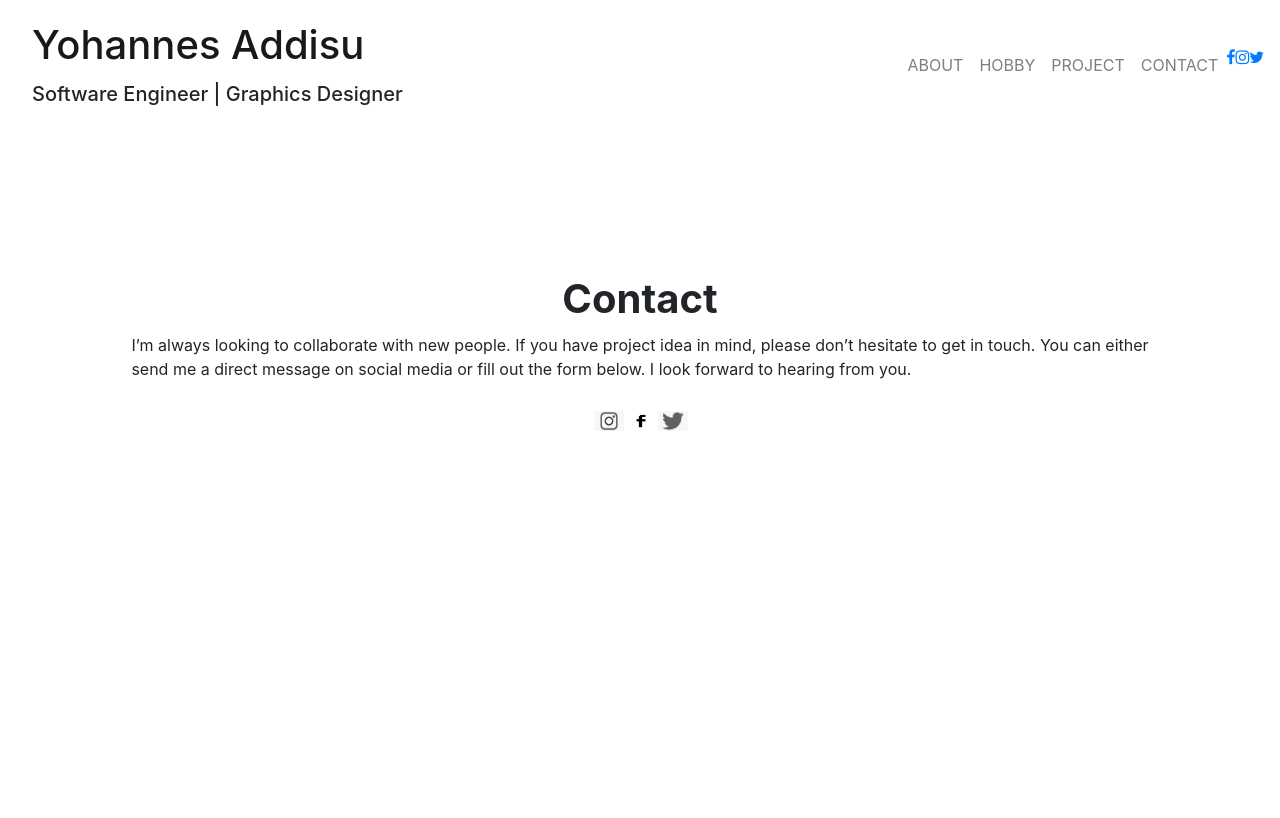
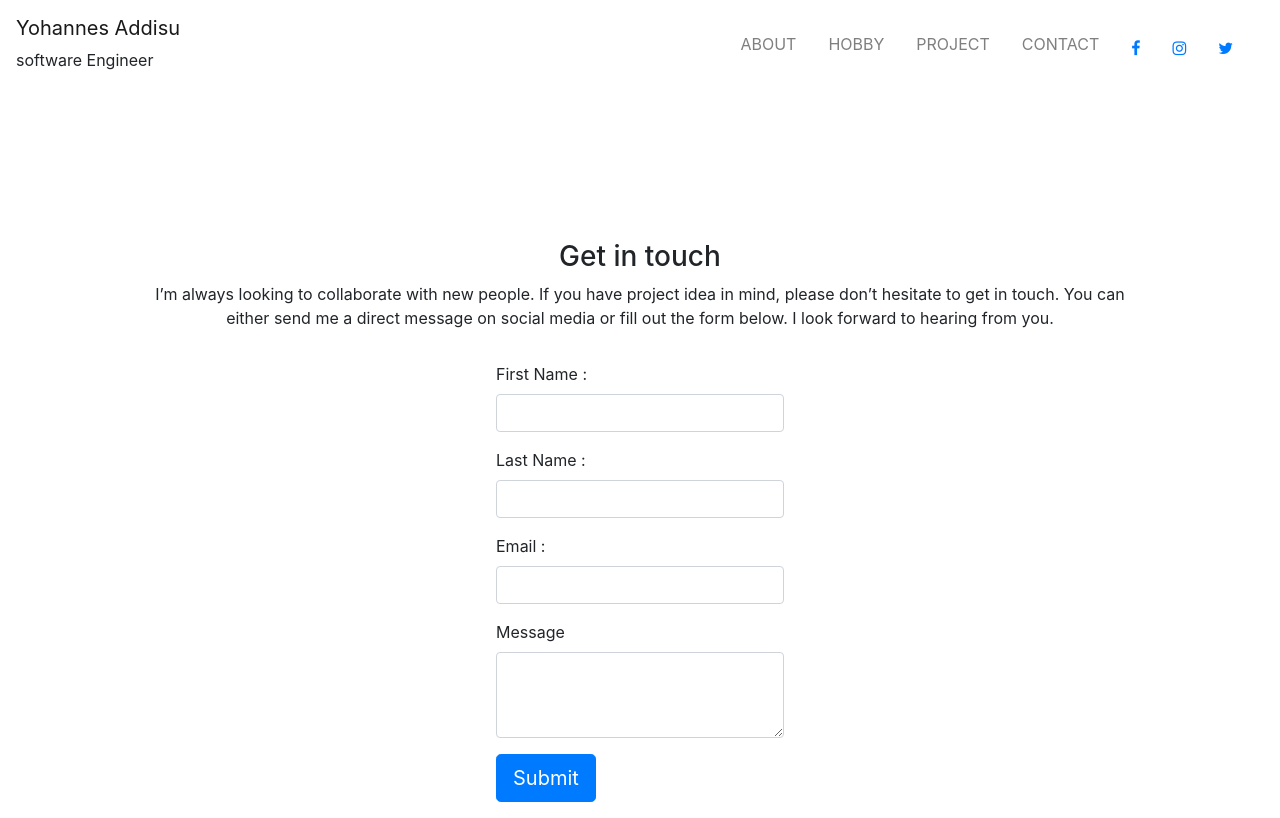
Before and after one commit to Yohannes1556/assignmen-VI, a plain HTML site: page contact.html in a window 1280 px wide. Drawn offline with nearby package versions, Linux system fonts and the light colour scheme.

Commit message:
form added to contact page

```diff
--- a/contact.html
+++ b/contact.html
@@ -11,83 +11,96 @@
 <body>
     <body>
 
-        <nav class="navbar navbar-expand-md navbar-light  sticky-top">
-            <ul class="navbar nav col-sm">
-           <li>
-            <a  class="navbar-brand" href="index.html"><h1>Yohannes Addisu</h1></a></li>
-            <li><h5>Software Engineer | Graphics Designer</h5></li>
-            <button class="navbar-toggler" type="button"  data-toggle="collapse" data-target="#colNav" aria-controls="navbarSupportedContent" aria-expanded="false" aria-label="Toggle navigation">
+        <nav class="navbar navbar-expand-md navbar-light">
+            <div>
+            <a  class="navbar-brand" href="index.html">Yohannes Addisu</a><br>
+            <p>software Engineer</p>
+          </div>
+            <button class="navbar-toggler" type="button" data-toggle="collapse" data-target="#colNav" aria-controls="navbarSupportedContent" aria-expanded="false" aria-label="Toggle navigation">
 
                 <span class="navbar-toggler-icon"></span>
 
            </button>
 
-        </ul>
 
 
 
-            <div class="collapse navbar-collapse" id="colNav">
-                <ul class="navbar-nav ml-auto">
+            <div class="collapse navbar-collapse col" id="colNav">
+
+            <ul class="navbar-nav ml-auto ">
 
                 <li class="nav-item">
-                                <a class="nav-link" href="about.html">ABOUT</a>
+                  <a class="nav-link px-3" href="about.html">ABOUT</a>
+                 </li>
+                 <li class="nav-item ">
+                    <a class="nav-link px-3" href="hobby.html">HOBBY</a>
+                  </li>
+
+
+                  <li class="nav-item">
+                        <a class="nav-link px-3" href="project.html">PROJECT</a>
                 </li>
                 <li class="nav-item">
-                             <a class="nav-link" href="hobby.html">HOBBY</a>
+                     <a class="nav-link px-3" href="contact.html">CONTACT</a>
                  </li>
-                         <li class="nav-item">
-                            <a class="nav-link" href="project.html">PROJECT</a>
-                        </li>
-                        <li class="nav-item">
-                            <a class="nav-link" href="contact.html">CONTACT</a>
-                        </li>
-                        <li class="nav-item">
-                            <a href=""><i class="fa fa-facebook"></i></a>
+
+
+                  <li class="nav-item d-none d-md-block">
+                    <a href="www.facebook.com"><i class="fa fa-facebook p-3"></i></a>
 
                 </li>
-                        <li class="nav-item">
-                            <a href=""><i class="fa fa-instagram"></i></a>
+                <li class="nav-item d-none d-md-block">
+                    <a href="www.instagram.com"><i class="fa fa-instagram p-3"></i></a>
 
                 </li>
-                        <li class="nav-item">
-                            <a href=""><i class="fa fa-twitter"></i></a>
+                <li class="nav-item d-none d-md-block">
+                    <a href="www.twitter.com"><i class="fa fa-twitter p-3"></i></a>
 
                 </li>
 
 
-                     </ul>
-                    </div>
+             </ul></div>
+
             </nav>
-    <br><br><br><br><br><br>
-    <table align="center">
-        <tr><td>
-        <h1><strong>Contact</strong></h1>
-    </td>
-    </tr>
-    </table>
-    <table align="center">
-    <tr><td>
-        I’m always looking to collaborate with new people. If you have project idea in mind, please don’t hesitate to get in touch.
-        You can either <br> send me a direct message on social media or fill out the form below.  I look forward to hearing from you.
 
 
 
-    </td></tr>
-    </table>
-    <br>
-    <table align="center">
-        <tr>
-            <td><td><a href="www.instagram.com"><img src="asset/images/insta.png" alt="" width=30 height=20></a></td>
-            <td><a href="www.facebook.com"><img src="asset/images/facebook.png" alt="" width=30 height=20></a></td>
-            <td><a href="wwww.twitter.com"><img src="asset/images/twitter.png" alt="" width=30 height=20></a></td>
-            </td>
-        </tr>
-    </table>
-    <table align="center">
-        <tr><td>
+    <br><br><br><br><br><br>
 
-</td></tr>
-    </table>
+
+
+
+
+
+        <div class="margin"></div><h3 class="text-center">Get in touch</h3>
+
+        <p class="text-center">I’m always looking to collaborate with new people. If you have project idea in mind, please don’t hesitate to get in touch.
+            You can <br>either  send me a direct message on social media or fill out the form below.  I look forward to hearing from you.
+    </p>
+        <div class="container col-md-3 p-3">
+            <form action="">
+                <div class="form-group">
+                    <label for="fname">First Name : </label>
+                    <input class="form-control" type="text" name="fname" id="fname">
+                </div>
+                <div class="form-group">
+                    <label for="sname">Last Name : </label>
+                    <input class="form-control" type="text" name="lname" id="fname">
+                </div>
+                <div class="form-group">
+                    <label for="memail">Email : </label>
+                    <input class="form-control" type="email" name="memail" id="memail">
+                </div>
+
+                <div class="form-group">
+                    <label for="exampleFormControlTextarea1">Message</label>
+                    <textarea class="form-control" id="exampleFormControlTextarea1" rows="3"></textarea>
+                  </div>
+                <button type="submit" class="btn btn-primary btn-lg">Submit</button>
+            </form>
+        </div>
+
+
     <script src="https://code.jquery.com/jquery-3.2.1.slim.min.js" integrity="sha384-KJ3o2DKtIkvYIK3UENzmM7KCkRr/rE9/Qpg6aAZGJwFDMVNA/GpGFF93hXpG5KkN" crossorigin="anonymous"></script>
     <script src="https://cdnjs.cloudflare.com/ajax/libs/popper.js/1.12.9/umd/popper.min.js" integrity="sha384-ApNbgh9B+Y1QKtv3Rn7W3mgPxhU9K/ScQsAP7hUibX39j7fakFPskvXusvfa0b4Q" crossorigin="anonymous"></script>
     <script src="https://maxcdn.bootstrapcdn.com/bootstrap/4.0.0/js/bootstrap.min.js" integrity="sha384-JZR6Spejh4U02d8jOt6vLEHfe/JQGiRRSQQxSfFWpi1MquVdAyjUar5+76PVCmYl" crossorigin="anonymous"></script>
```
Lines whose indentation alone changed are shown as unchanged.
